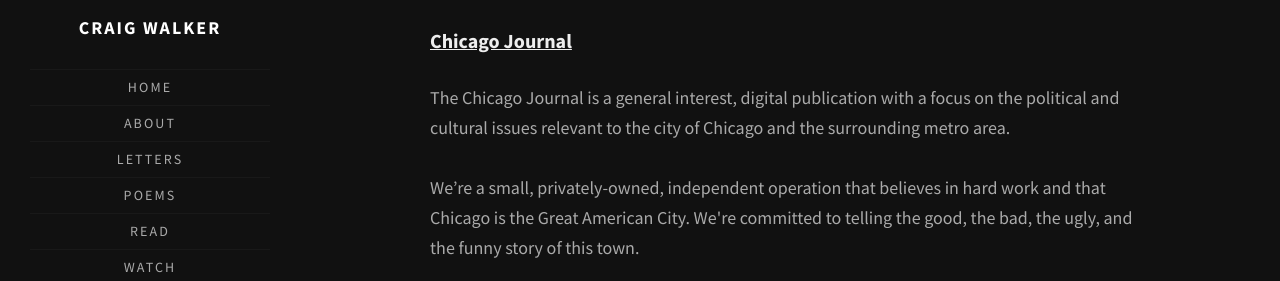
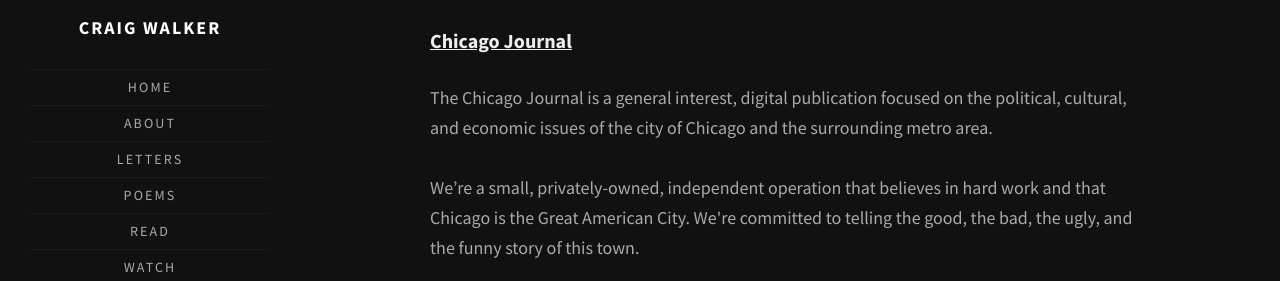
Before and after one commit to walkercraig/walkercraig, a Jekyll site: the page built from organizations.html, in a window 1280 px wide and 900 px high, scrolled down 860 px. Shown: the part 174-455 px from the top of the window. Built offline with Jekyll 4.4.1, drawn with Linux system fonts in a browser that asks for light colours; some web fonts are replaced.

Commit message:
Update organizations.html

```diff
--- a/organizations.html
+++ b/organizations.html
@@ -19,7 +19,7 @@
     <hr>
     {% include image-caption.html imageurl="/assets/images/pages/chicagostariconmini.png" title="Chicago Journal" %}
     <p><a href="https://www.chicagojournal.com"><h3>Chicago Journal</h3></a></p>
-    <p>The Chicago Journal is a general interest, digital publication with a focus on the political and cultural issues relevant to the city of Chicago and the surrounding metro area.<br></br>
+    <p>The Chicago Journal is a general interest, digital publication focused on the political, cultural, and economic issues of the city of Chicago and the surrounding metro area.<br></br>
     We’re a small, privately-owned, independent operation that believes in hard work and that Chicago is the Great American City. We're committed to telling the good, the bad, the ugly, and the funny story of this town.<br></br>
     It’s our goal to, one day, become a digital destination and essential resource in the lives of our readers. We invite you on this journey and we hope that you’ll stick with us as we do our best to grow the Chicago Journal into something special.</p>
     <hr>
```
